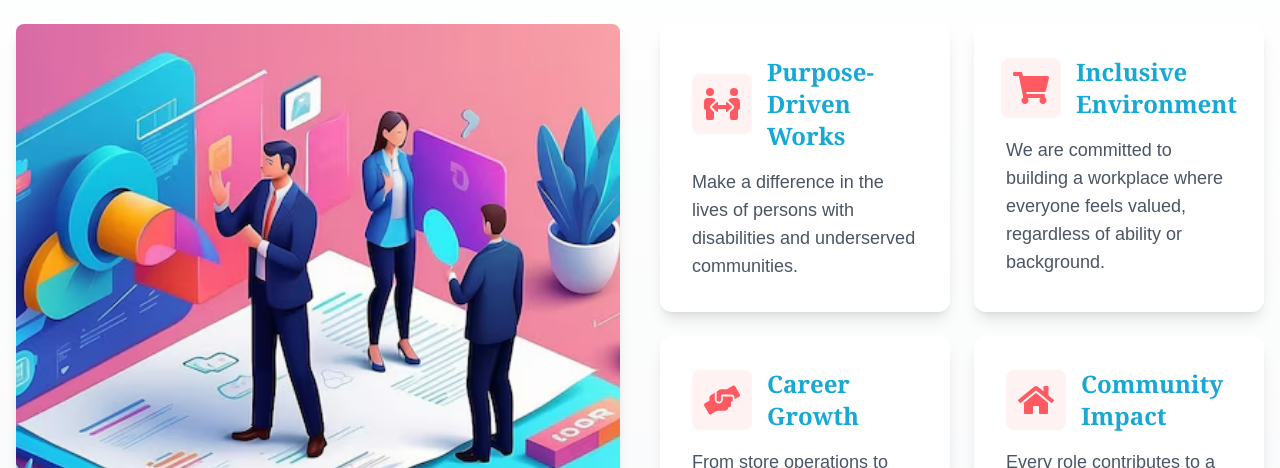
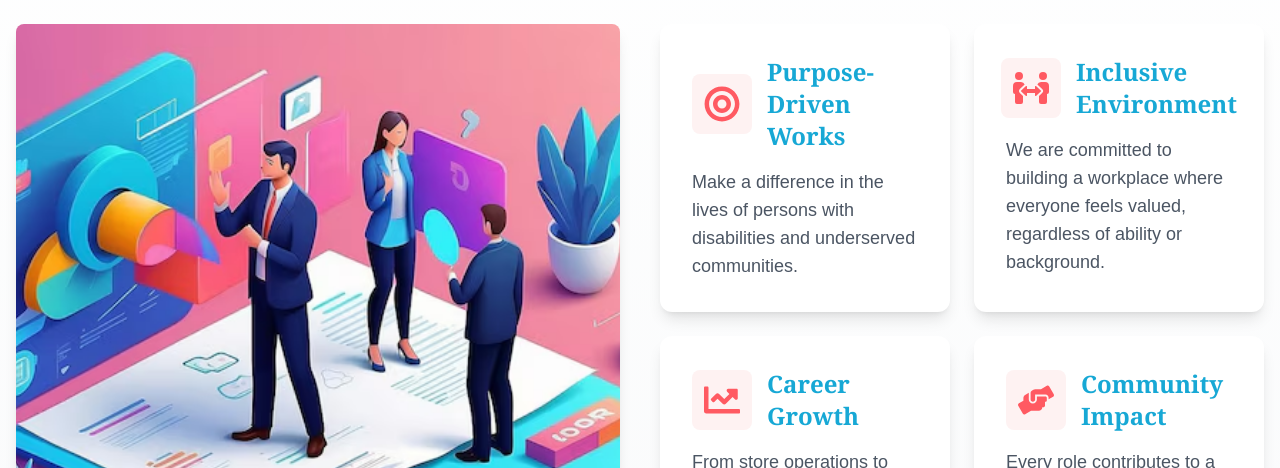
Before and after one commit to Barabari-Project/smile-store, a Next.js app: page /careers in a window 1280 px wide. Shown: the part 574-1042 px from the top of the page. Built offline with nearby package versions, Linux system fonts and the light colour scheme.

Commit message:
[Bug fixing]: Fixed minor bug of icons

```diff
--- a/src/app/components/WhyWorkAtSmileStore.tsx
+++ b/src/app/components/WhyWorkAtSmileStore.tsx
@@ -1,10 +1,10 @@
 "use client";
 import React from "react";
 import {
+  FaBullseye,
   FaPeopleArrows,
-  FaShoppingCart,
+  FaChartLine,
   FaHandsHelping,
-  FaHome,
 } from "react-icons/fa";
 import { motion } from "framer-motion";
 
@@ -48,22 +48,22 @@ const WhyWorkAtSmileStore = () => {
 
   const content = [
     {
-      icon: <FaPeopleArrows />,
+      icon: <FaBullseye />,
       heading: "Purpose-Driven Works",
       text: "Make a difference in the lives of persons with disabilities and underserved communities.",
     },
     {
-      icon: <FaShoppingCart />,
+      icon: <FaPeopleArrows />,
       heading: "Inclusive Environment",
       text: "We are committed to building a workplace where everyone feels valued, regardless of ability or background.",
     },
     {
-      icon: <FaHandsHelping />,
+      icon: <FaChartLine />,
       heading: "Career Growth",
       text: "From store operations to leadership roles, we provide opportunities for personal and professional development.",
     },
     {
-      icon: <FaHome />,
+      icon: <FaHandsHelping />,
       heading: "Community Impact",
       text: "Every role contributes to a mission of creating stronger, more inclusive neighborhoods.",
     },
```
